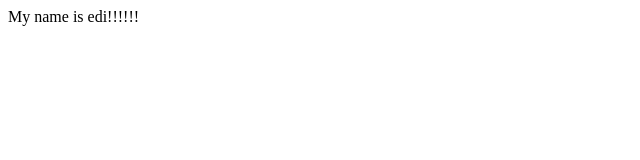
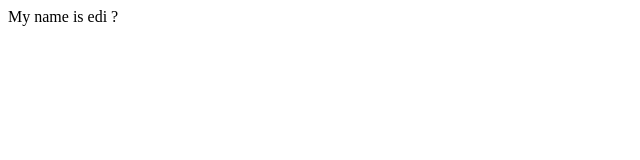
Before and after one commit to Ed850/1, a plain HTML site: page index.html in a window 1280 px wide. Shown: the full height of the page, 0-640 px from the left. Drawn offline with Linux system fonts and the light colour scheme.

Commit message:
question mark name

```diff
--- a/index.html
+++ b/index.html
@@ -7,6 +7,6 @@
     <title>Document</title>
 </head>
 <body>
-    My name is edi!!!!!!
+    My name is edi ?
 </body>
 </html>
```
